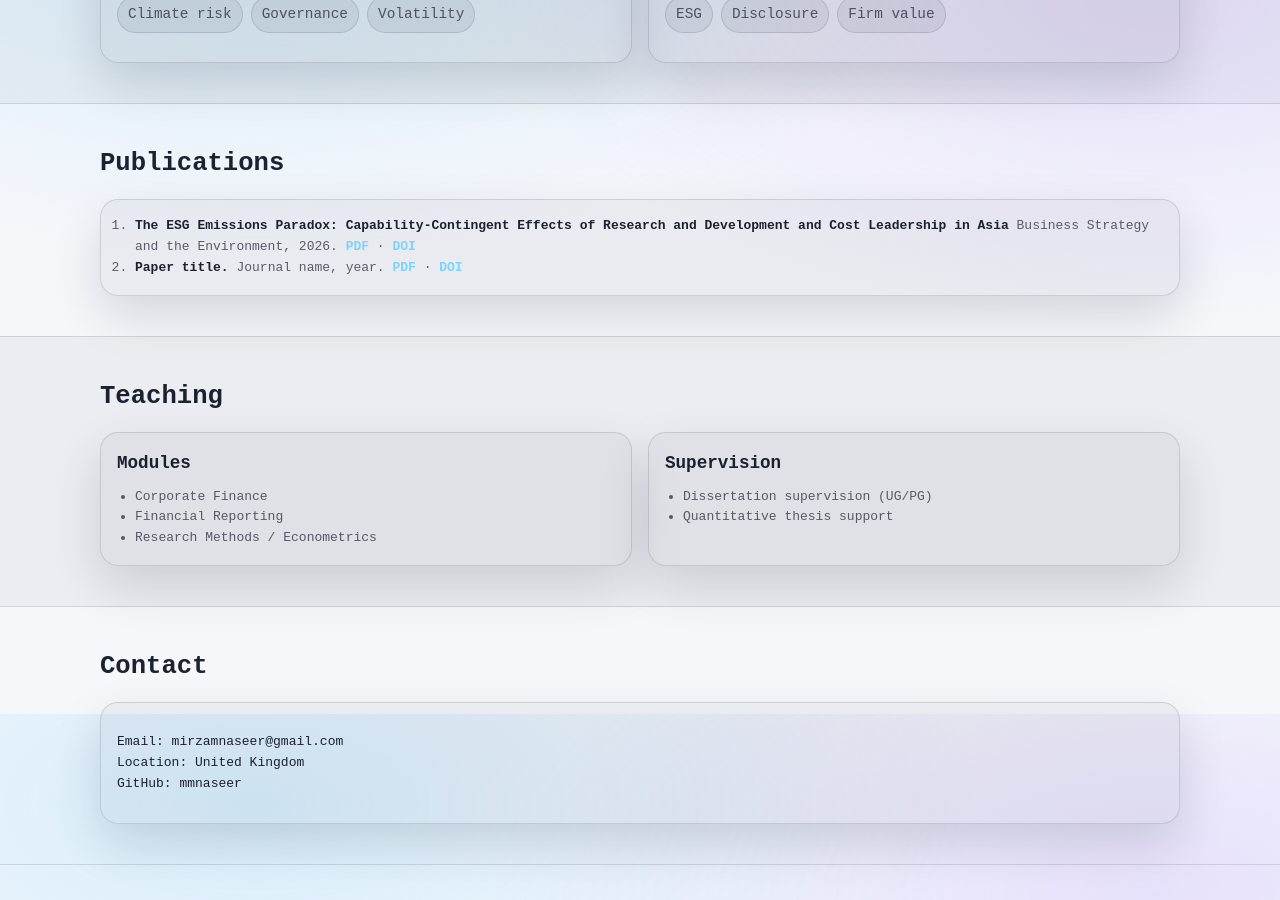
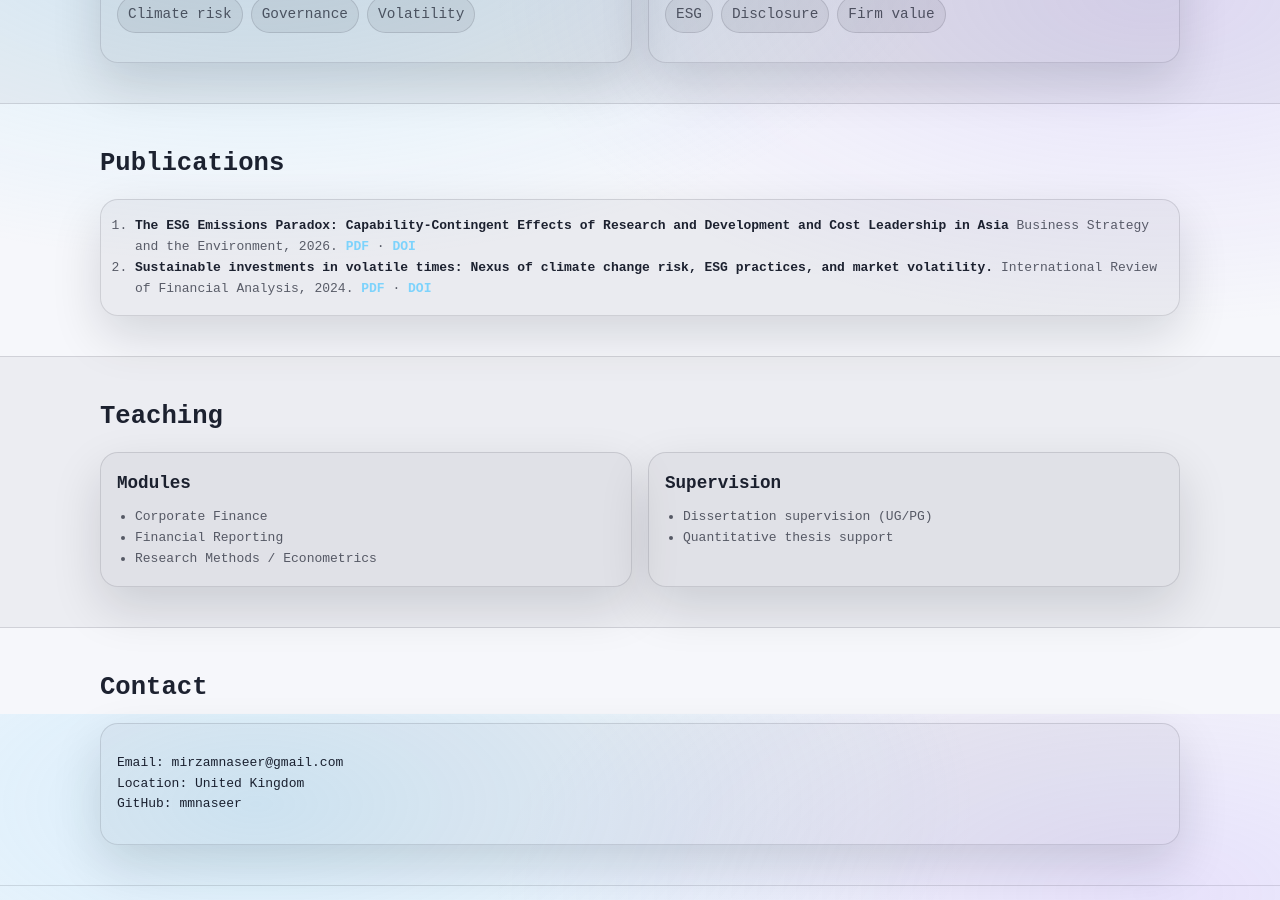
Before and after one commit to mmnaseer/mmnaseer.github.io, a Jekyll site: the page index.html, which Jekyll copies as it is, in a window 1280 px wide and 900 px high, scrolled down 1086 px. Built offline with Jekyll 4.4.1, drawn with Linux system fonts in a browser that asks for light colours.

Commit message:
Update paper title and publication details

```diff
--- a/index.html
+++ b/index.html
@@ -144,9 +144,10 @@
               </span>
             </li>
             <li>
-              <strong>Paper title.</strong> Journal name, year.
+              <strong>Sustainable investments in volatile times: Nexus of climate change risk, ESG
+practices, and market volatility.</strong> International Review of Financial Analysis, 2024.
               <span class="pub-links">
-                <a href="#">PDF</a> · <a href="#">DOI</a>
+                <a href="https://drive.google.com/file/d/1fZio6FOqtCUtbLAdLS__FoSLgHjM76fW/view?usp=drive_link">PDF</a> · <a href="https://doi.org/10.1016/j.irfa.2024.103492">DOI</a>
               </span>
             </li>
           </ol>
```
